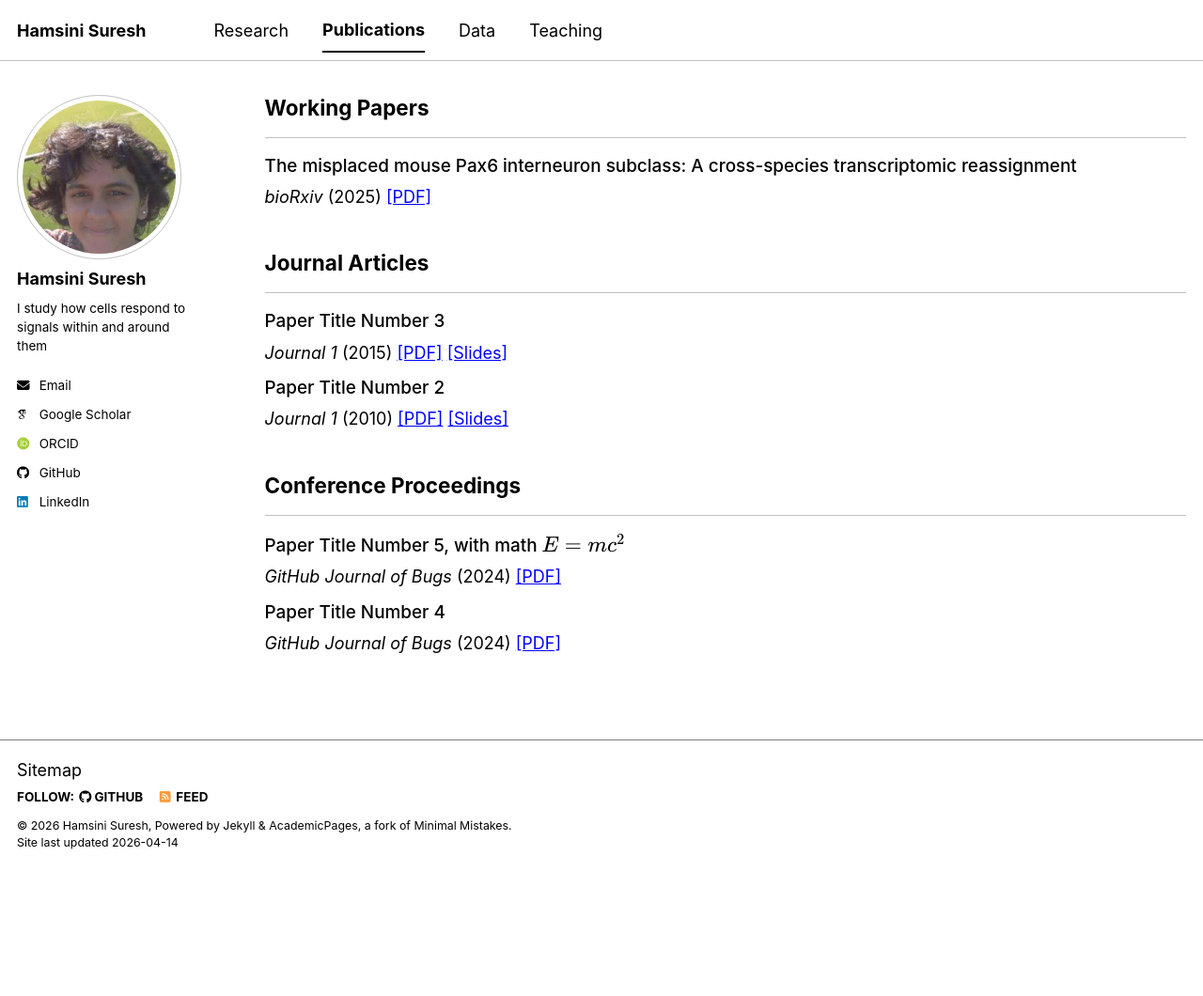
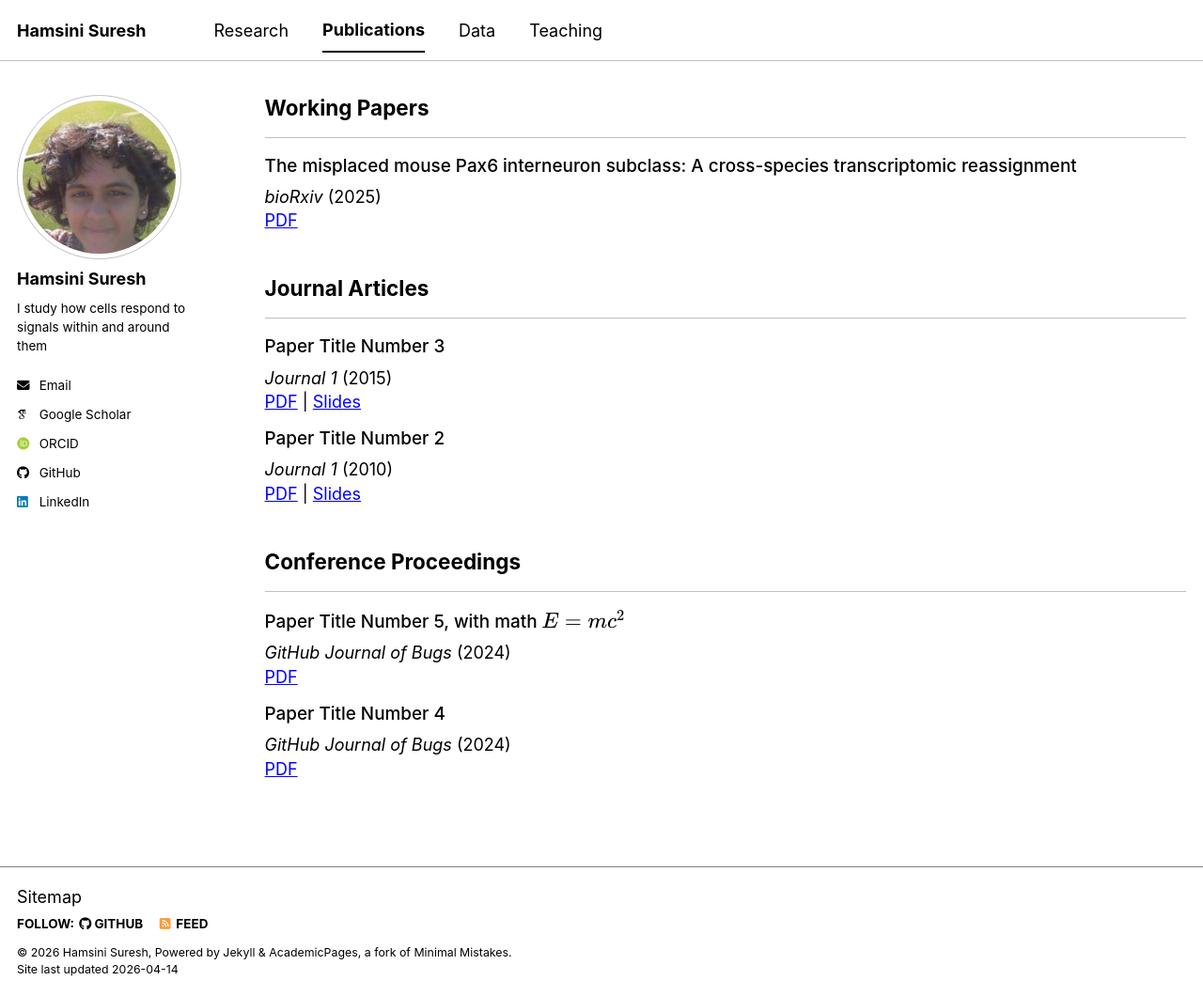
Before and after one commit to hamsinisuresh/hamsinisuresh.github.io, a Jekyll site: the page built from _pages/publications.html, in a window 1280 px wide and 1060 px high. Shown: the whole window at 94% size. Built offline with Jekyll 4.4.1, drawn with Linux system fonts in a browser that asks for light colours; some web fonts are replaced; a script bundle is joined from its source files by our own code; library files that are not in the unit come from our copies.

Commit message:
Update archive-single.html

```diff
--- a/_includes/archive-single.html
+++ b/_includes/archive-single.html
@@ -47,22 +47,35 @@
         {{ post.date | default: "1900-01-01" | date: "%Y" }}
       </p>
 
-    <!-- Publications (CLEAN COMPACT FORMAT) -->
+    <!-- Publications (2-line CLEAN FORMAT) -->
     {% elsif post.collection == 'publications' %}
+
+      <!-- Line 1: venue + year -->
       <div class="pub-line">
         <i>{{ post.venue }}</i>
         ({{ post.date | default: "2020-01-01" | date: "%Y" }})
+      </div>
+
+      <!-- Line 2: links -->
+      {% if post.paperurl or post.slidesurl or post.bibtexurl %}
+        <div class="pub-links">
 
           {% if post.paperurl %}
-          <a href="{{ post.paperurl }}">[PDF]</a>
+            <a href="{{ post.paperurl }}">PDF</a>
           {% endif %}
+
           {% if post.slidesurl %}
-          <a href="{{ post.slidesurl }}">[Slides]</a>
+            {% if post.paperurl %} | {% endif %}
+            <a href="{{ post.slidesurl }}">Slides</a>
           {% endif %}
+
           {% if post.bibtexurl %}
-          <a href="{{ post.bibtexurl }}">[BibTeX]</a>
+            {% if post.paperurl or post.slidesurl %} | {% endif %}
+            <a href="{{ post.bibtexurl }}">BibTeX</a>
           {% endif %}
+
         </div>
+      {% endif %}
 
     <!-- Default posts -->
     {% elsif post.date %}
```
Lines whose indentation alone changed are shown as unchanged.
